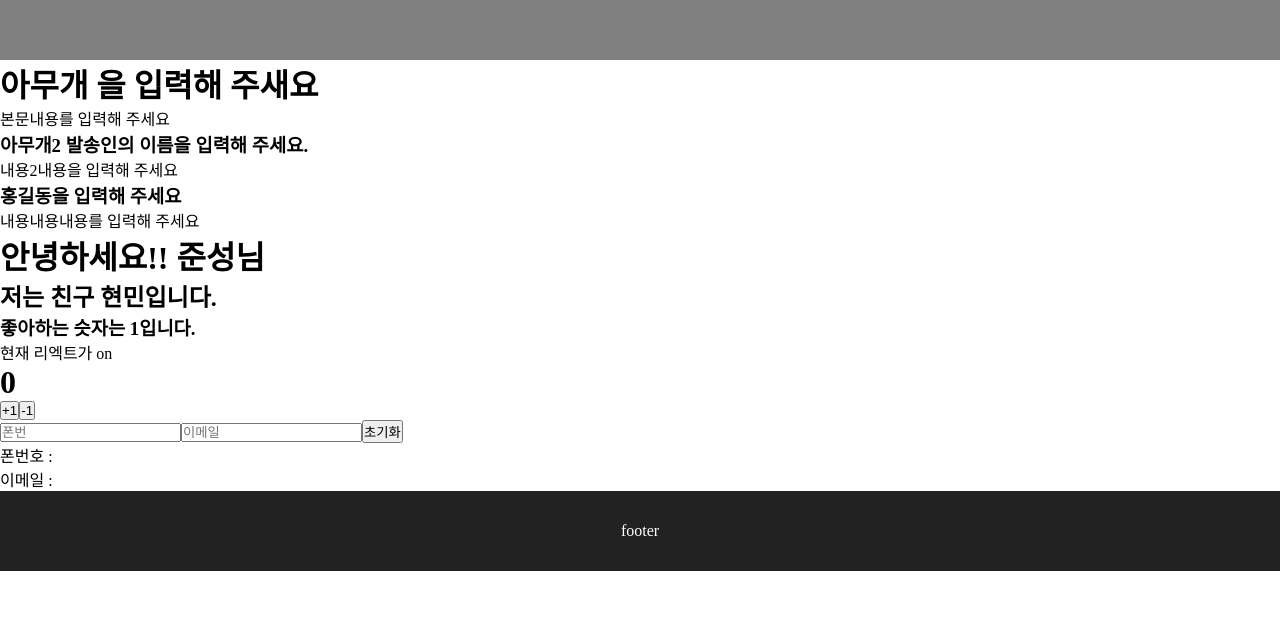
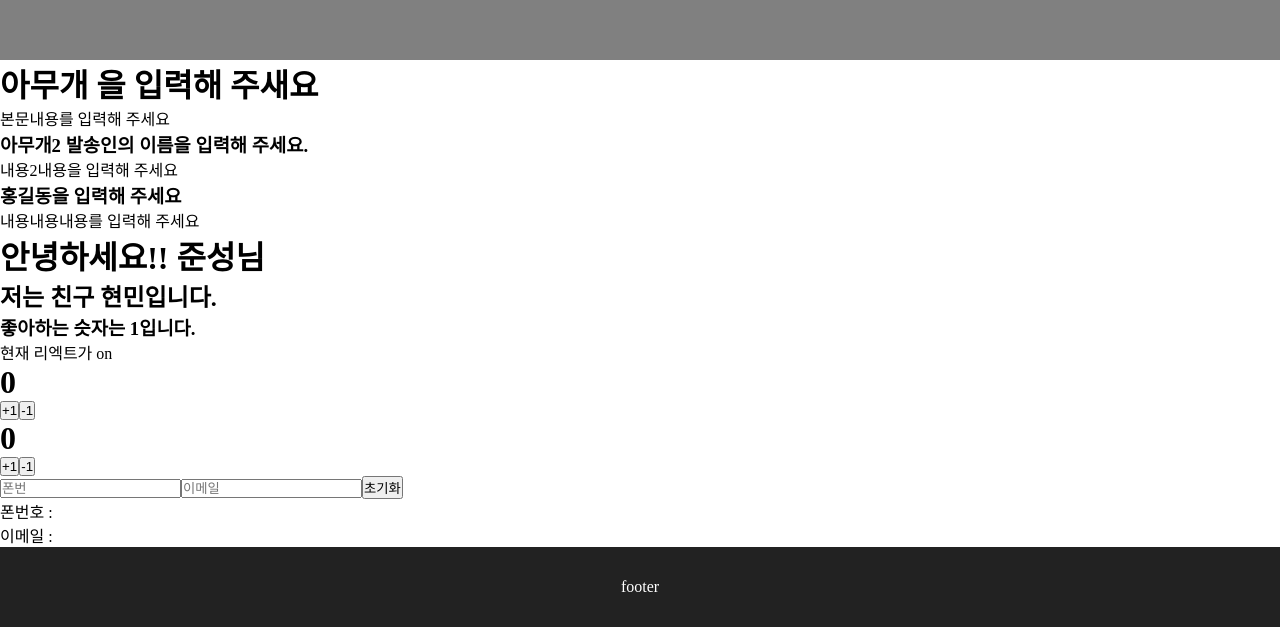
Before and after one commit to qkaxhfms/react-study-2020, a React (Create React App) app in the folder react-study-1/: page / in a window 1280 px wide. Shown: the part 700-1327 px from the top of the page. Before the commit the page ends 1271 px from the top, so only its background shows below. Built offline with nearby package versions, Linux system fonts and the light colour scheme.

Commit message:
add counter2

```diff
--- a/react-study-1/src/App.js
+++ b/react-study-1/src/App.js
@@ -8,6 +8,7 @@ import Hello from './component/Hello';
 import Condition from './component/Condition';
 import Input from './component/Input';
 import Counter from './component/Counter';
+import Counter2 from './component/Counter2';
 import Content from './component/Content';
 
 function App() {
@@ -21,6 +22,7 @@ function App() {
       <Hello name="준성" friend="현민" one="1"/>
       <Condition isOn = {true}/>
       <Counter />
+      <Counter2 />
       <Input />
       <Footer />
     </>
--- /dev/null
+++ b/react-study-1/src/component/Counter2.js
@@ -0,0 +1,29 @@
+import React, { useState } from "react";
+
+function Counter2() {
+  const [number, setNumber] = useState(0);
+  const plus = () => {
+    setNumber((prevNumber) => prevNumber + 1);
+  };
+  const minus = () => {
+    setNumber((prevNumber) => prevNumber - 1);
+  };
+
+  return (
+    <>
+      <div>
+        <h1>{number}</h1>
+        <button type="button" onClick={plus}>
+          {" "}
+          +1{" "}
+        </button>
+        <button type="button" onClick={minus}>
+          {" "}
+          -1{" "}
+        </button>
+      </div>
+    </>
+  );
+}
+
+export default Counter2;
```
